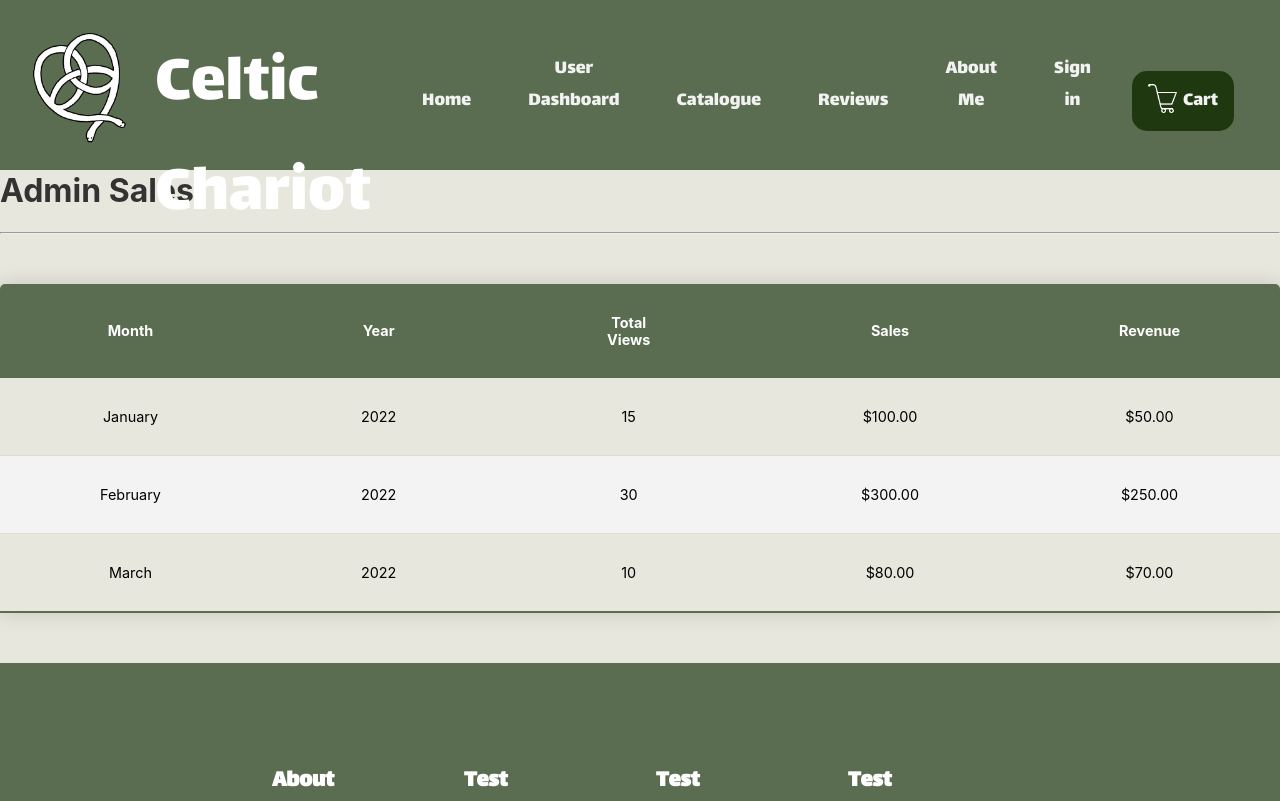
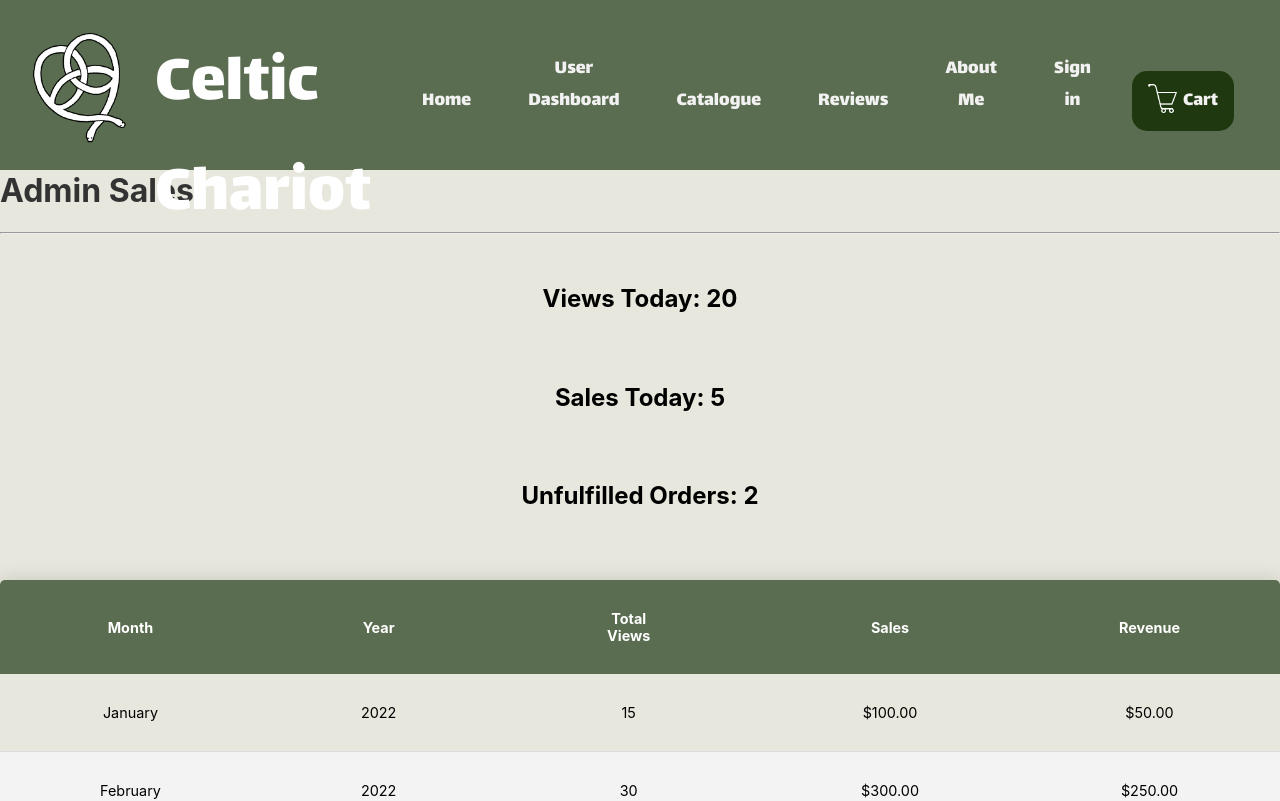
Before and after one commit to Hail808/TheCelticChariot, a Next.js app: page /admin_sales in a window 1280 px wide. Shown: the top 801 px of the page. Built offline with nearby package versions, Linux system fonts and the light colour scheme; a web font is replaced by a local one.

Commit message:
CCW-73, CCW-76 - updated stats on admin home and sales page

```diff
--- a/src/components/pages/admin_sales.tsx
+++ b/src/components/pages/admin_sales.tsx
@@ -32,10 +32,35 @@ const data = [
   ];
 
 const AdminSales: React.FC = () => {
+    const viewsToday = 20; // Placeholder for views today, replace with actual data
+    const salesToday = 5; // Placeholder for sales today, replace with actual data
+    const unfulfilledOrders = 2; // Placeholder for unfulfilled orders, replace with actual data
+
     return (
         <div className="container">
             <h1 className="title">Admin Sales</h1>
             <hr className="title-line" />
+
+            {/* Tracked Elements */}
+            <div className="card-formatting">
+                <div className="card">
+                    <div className="card-text">
+                        <h2 className="card-title">Views Today: {viewsToday}</h2>
+                    </div>
+                </div>
+
+                <div className="card">
+                    <div className="card-text">
+                        <h2 className="card-title">Sales Today: {salesToday}</h2>
+                    </div>
+                </div>
+
+                <div className="card">
+                    <div className="card-text">
+                        <h2 className="card-title">Unfulfilled Orders: {unfulfilledOrders}</h2>
+                    </div>
+                </div>
+            </div>
 
             <table className="content-table">
                 <thead>
--- a/src/styles/admin_sales.css
+++ b/src/styles/admin_sales.css
@@ -7,6 +7,14 @@
 
     font-weight: normal;
     font-style: normal;
+}
+
+/* card formatting */
+.card {
+    display: flex;
+    justify-content: center;
+    gap: 60px;
+    margin: 30px 0;
 }
 
 /* table styling */
```
Also changed, not shown: src/components/pages/admin_home.tsx (+7 -3 lines).
